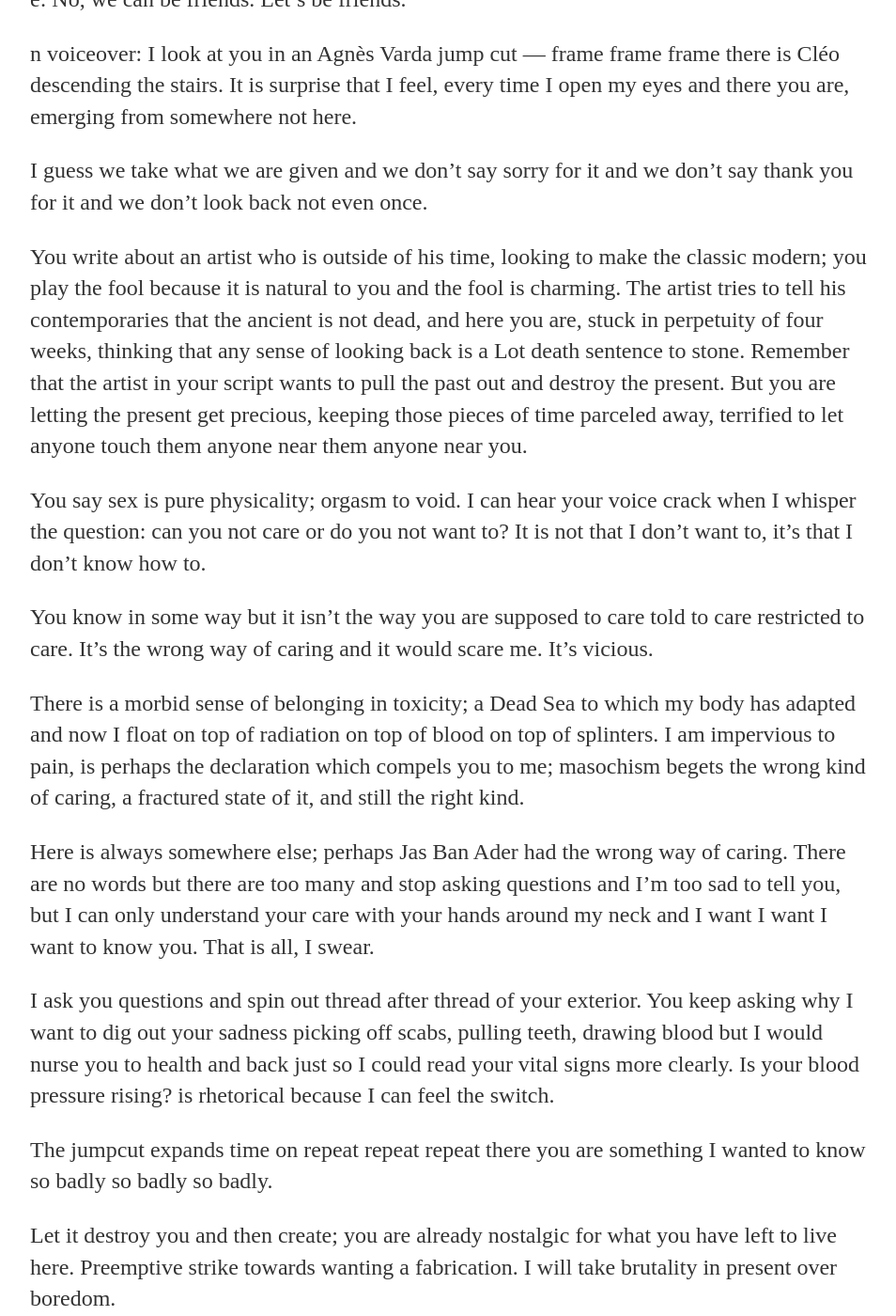
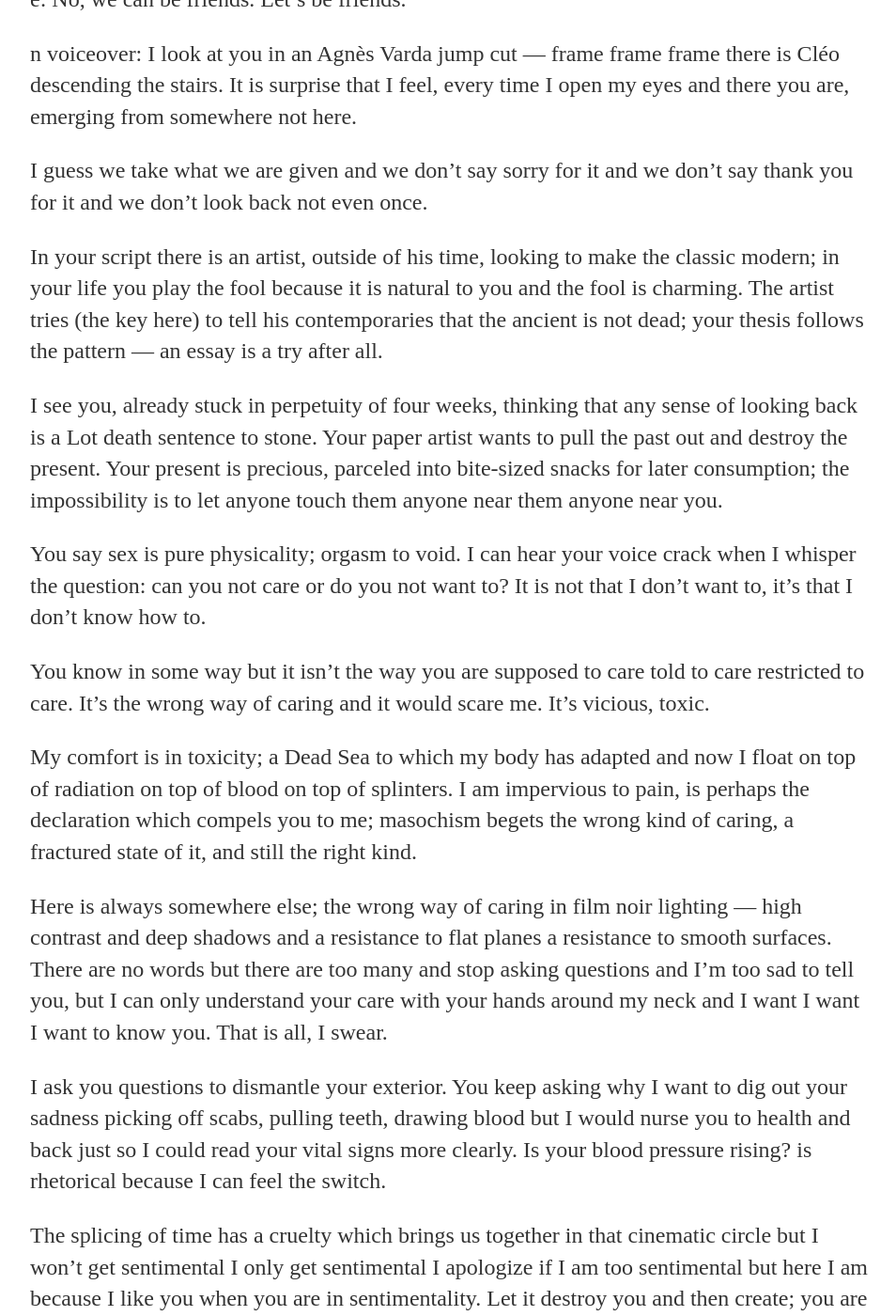
Before and after one commit to nikaroxanne/nikaroxanne.github.io, a Jekyll site: the page built from _posts/2017-04-17-jumpcut.md, in a window 1280 px wide and 1400 px high, scrolled down 1443 px. Shown: the whole window at 94% size, without its empty margins (160-1114 px from the left). Built offline with Jekyll 4.4.1, drawn with Linux system fonts in a browser that asks for light colours; some of the changed text lies outside the part shown.

Commit message:
editing blog post jumpcut and adding other older posts

```diff
--- a/_posts/2017-04-17-jumpcut.md
+++ b/_posts/2017-04-17-jumpcut.md
@@ -46,23 +46,30 @@ I look at you in an Agnès Varda jump cut — frame frame frame there is Cléo d
 
 I guess we take what we are given and we don’t say sorry for it and we don’t say thank you for it and we don’t look back not even once.
 
-You write about an artist who is outside of his time, looking to make the classic modern; you play the fool because it is natural to you and the fool is charming. The artist tries to tell his contemporaries that the ancient is not dead, and here you are, stuck in perpetuity of four weeks, thinking that any sense of looking back is a Lot death sentence to stone. Remember that the artist in your script wants to pull the past out and destroy the present. But you are letting the present get precious, keeping those pieces of time parceled away, terrified to let anyone touch them anyone near them anyone near you.
+In your script there is an artist, outside of his time, looking to make the classic modern; in your life you play the fool because it is natural to you and the fool is charming. The artist tries (the key here) to tell his contemporaries that the ancient is not dead; your thesis follows the pattern — an essay is a try after all.
+
+I see you, already stuck in perpetuity of four weeks, thinking that any sense of looking back is a Lot death sentence to stone. Your paper artist wants to pull the past out and destroy the present. Your present is precious, parceled into bite-sized snacks for later consumption; the impossibility is to let anyone touch them anyone near them anyone near you.
 
 You say sex is pure physicality; orgasm to void. I can hear your voice crack when I whisper the question: can you not care or do you not want to?
 	It is not that I don’t want to, it’s that I don’t know how to.
 
-You know in some way but it isn’t the way you are supposed to care told to care restricted to care. It’s the wrong way of caring and it would scare me. It’s vicious.
+You know in some way but it isn’t the way you are supposed to care told to care restricted to care. It’s the wrong way of caring and it would scare me. It’s vicious, toxic.
 
-There is a morbid sense of belonging in toxicity; a Dead Sea to which my body has adapted and now I float on top of radiation on top of blood on top of splinters. I am impervious to pain, is perhaps the declaration which compels you to me; masochism begets the wrong kind of caring, a fractured state of it, and still the right kind.
+My comfort is in toxicity; a Dead Sea to which my body has adapted and now I float on top of radiation on top of blood on top of splinters. I am impervious to pain, is perhaps the declaration which compels you to me; masochism begets the wrong kind of caring, a fractured state of it, and still the right kind.
 
-Here is always somewhere else; perhaps Jas Ban Ader had the wrong way of caring. There are no words but there are too many and stop asking questions and I’m too sad to tell you, but I can only understand your care with your hands around my neck and I want I want I want to know you. That is all, I swear.
+Here is always somewhere else; the wrong way of caring in film noir lighting — high contrast and deep shadows and a resistance to flat planes a resistance to smooth surfaces. There are no words but there are too many and stop asking questions and I’m too sad to tell you, but I can only understand your care with your hands around my neck and I want I want I want to know you. That is all, I swear.
 
-I ask you questions and spin out thread after thread of your exterior. You keep asking why I want to dig out your sadness picking off scabs, pulling teeth, drawing blood but I would nurse you to health and back just so I could read your vital signs more clearly. Is your blood pressure rising? is rhetorical because I can feel the switch.
+I ask you questions to dismantle your exterior. You keep asking why I want to dig out your sadness picking off scabs, pulling teeth, drawing blood but I would nurse you to health and back just so I could read your vital signs more clearly. Is your blood pressure rising? is rhetorical because I can feel the switch.
+
+The splicing of time has a cruelty which brings us together in that cinematic circle but I won’t get sentimental I only get sentimental I apologize if I am too sentimental but here I am because I like you when you are in sentimentality.
+Let it destroy you and then create; you are already nostalgic for what you have left to live here. Preemptive strike towards wanting a fabrication. I will take brutality in present over boredom
 
 The jumpcut expands time on repeat repeat repeat there you are something I wanted to know so badly so badly so badly.
 
-Let it destroy you and then create; you are already nostalgic for what you have left to live here. Preemptive strike towards wanting a fabrication. I will take brutality in present over boredom.
+It has always been there, I swear it. Even if it strange to hear: a desire to know you since that first  frame.
 
 The script is about you; but you already knew that.
 
+
+
 n: I always so wanted to be friends with you.
```
Also changed, not shown: _posts/2016-07-25-game.md (added, +34 -0 lines), _posts/2016-10-28-cod.md (added, +16 -0 lines), _posts/2016-11-03-regurgitate.md (added, +38 -0 lines), _posts/2016-11-20-amortization.md (added, +23 -0 lines).
